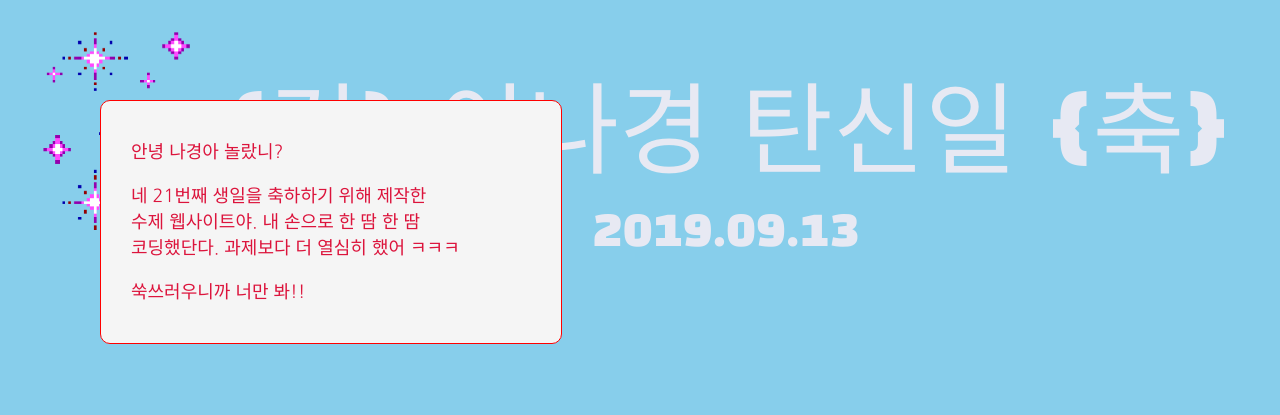
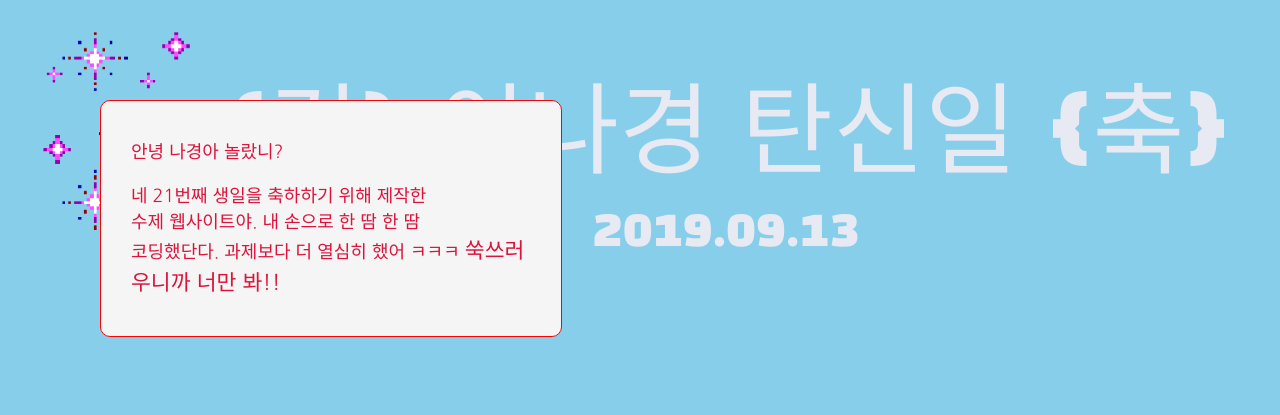
Before and after one commit to omjisoo/hbderin21, a plain HTML site: page index.html in a window 1280 px wide. Shown: the top 415 px of the page. Drawn offline with Linux system fonts and the light colour scheme; a web font is replaced by a local one.

Commit message:
Update index.html

```diff
--- a/index.html
+++ b/index.html
@@ -26,7 +26,7 @@
         <div class="text">
           <p>안녕 나경아 놀랐니?</p>
           <p>네 21번째 생일을 축하하기 위해 제작한<br>수제 웹사이트야. 내 손으로 한 땀 한 땀<br>코딩했단다. 과제보다 더 열심히 했어 ㅋㅋㅋ
-          <p>쑥쓰러우니까 너만 봐!!<br>
+          <big>쑥쓰러우니까 너만 봐!!</big><br>
         </div>
       </div>
 
```
